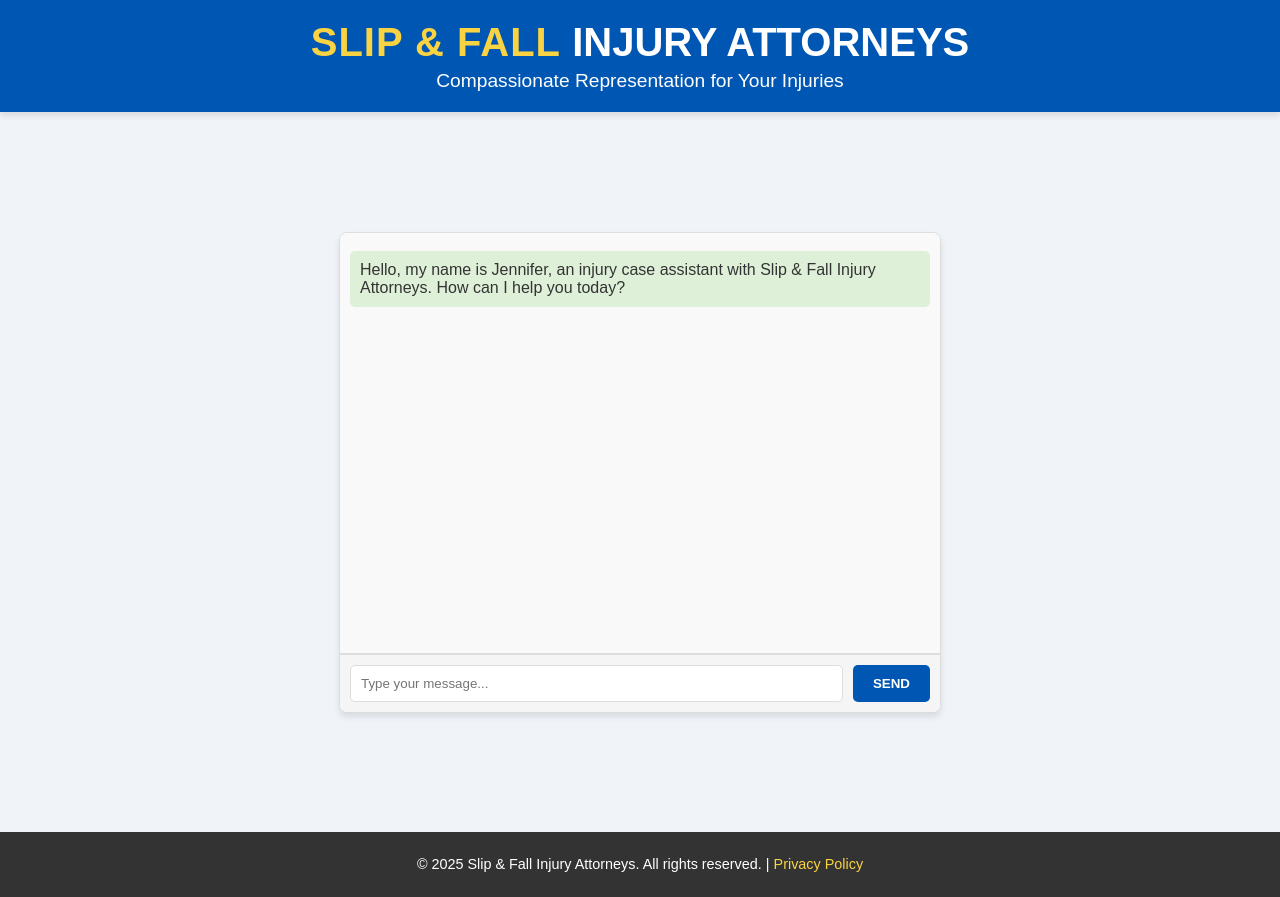
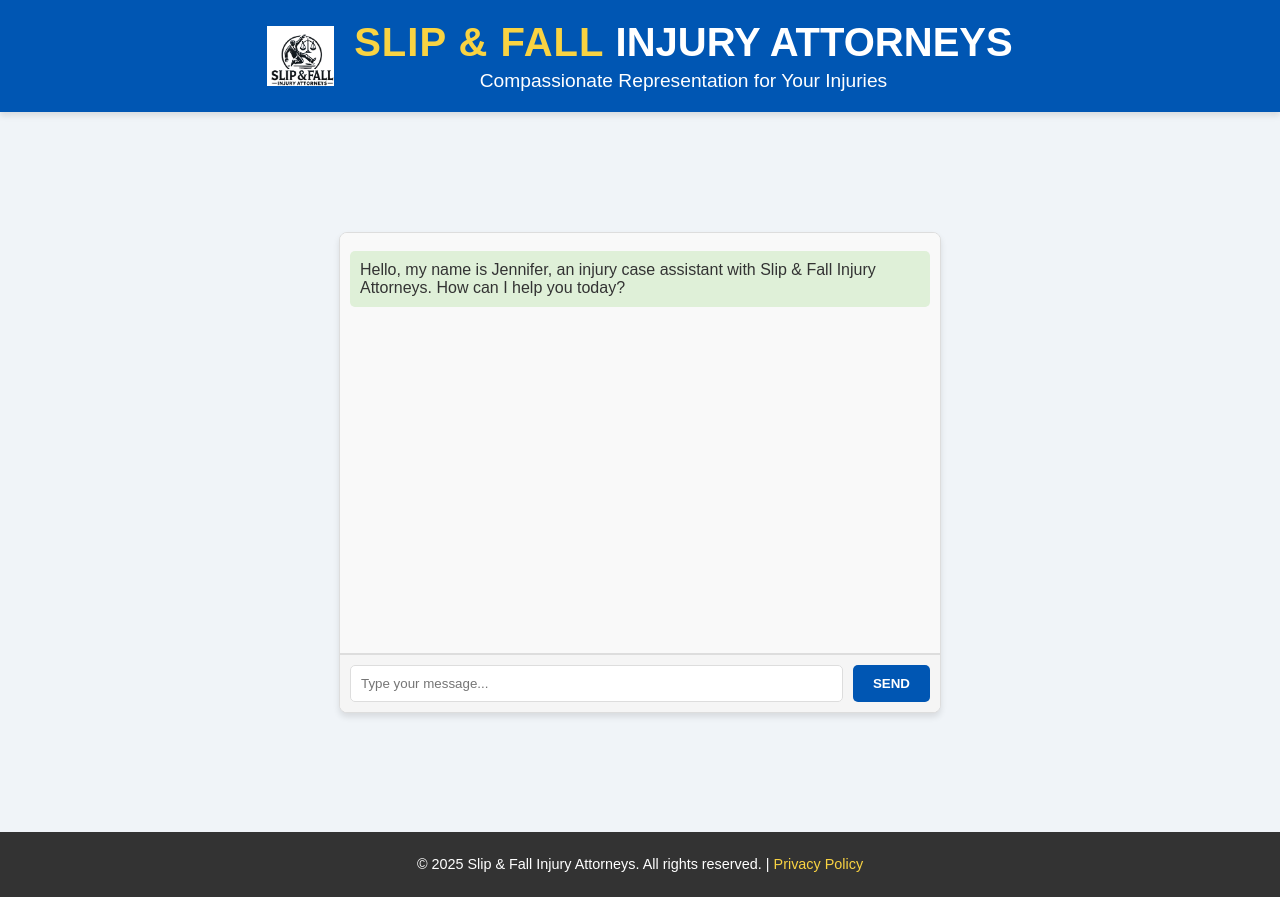
Before and after one commit to Dweeler87/website, a website: page public_html/index.html in a window 1280 px wide. Drawn offline with Linux system fonts and the light colour scheme.

Commit message:
last changes

```diff
--- a/public_html/index.html
+++ b/public_html/index.html
@@ -23,6 +23,11 @@
       box-shadow: 0 4px 6px rgba(0, 0, 0, 0.1);
     }
 
+    header img {
+      max-height: 60px;
+      margin-right: 10px;
+    }
+
     header h1 {
       font-size: 2.5rem;
       margin: 0;
@@ -34,7 +39,6 @@
       margin: 5px 0 0;
     }
 
-    /* Logo Styles */
     .logo {
       font-weight: bold;
       letter-spacing: 1px;
@@ -137,8 +141,13 @@
 <body>
   <!-- Header -->
   <header>
-    <h1><span class="logo">Slip & Fall</span> Injury Attorneys</h1>
-    <p>Compassionate Representation for Your Injuries</p>
+    <div style="display: flex; align-items: center; justify-content: center; gap: 10px;">
+      <img src="logo.png" alt="Slip & Fall Injury Attorneys Logo" />
+      <div>
+        <h1><span class="logo">Slip & Fall</span> Injury Attorneys</h1>
+        <p>Compassionate Representation for Your Injuries</p>
+      </div>
+    </div>
   </header>
 
   <!-- Main Content -->
```
Also changed, not shown: public_html/logo.png (added).
